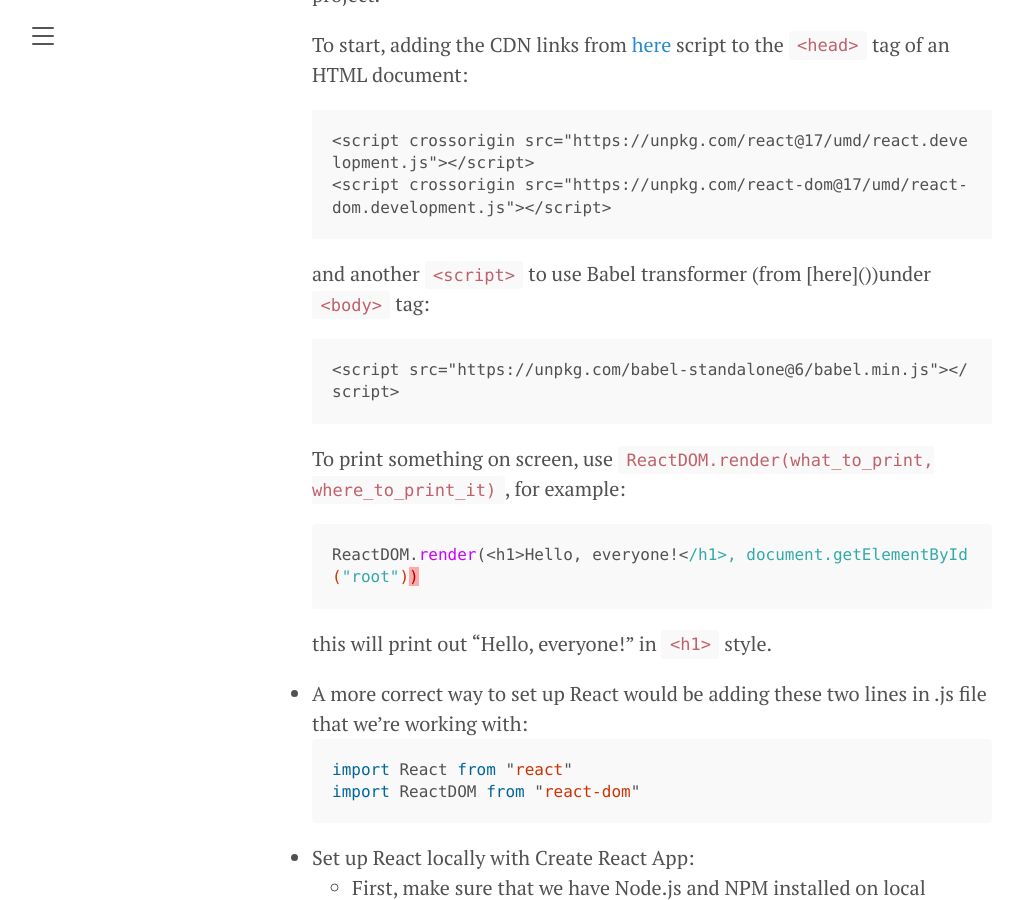
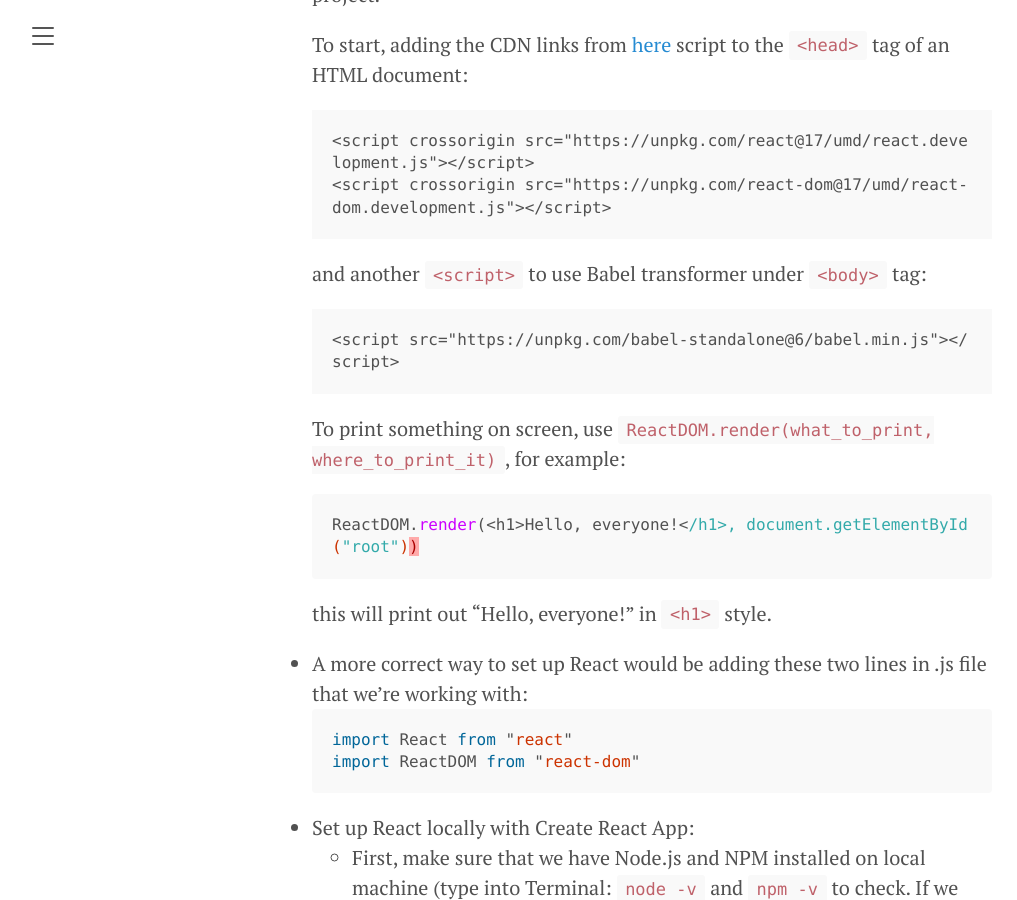
Before and after one commit to thaong91/tn-appdev-spr22, a Jekyll site: the page built from _posts/2022-05-06-learning-react.md, in a window 1280 px wide and 900 px high, scrolled down 501 px. Shown: the whole window, without its empty margins (8-1025 px from the left). Built offline with Jekyll 4.4.1, drawn with Linux system fonts in a browser that asks for light colours; nearby versions of some CDN libraries.

Commit message:
Update 2022-05-06-learning-react.md

````diff
--- a/_posts/2022-05-06-learning-react.md
+++ b/_posts/2022-05-06-learning-react.md
@@ -15,7 +15,7 @@ This is going to be another rather lengthy note documenting my learning as I'm g
   <script crossorigin src="https://unpkg.com/react@17/umd/react.development.js"></script>
   <script crossorigin src="https://unpkg.com/react-dom@17/umd/react-dom.development.js"></script>
   ```
-  and another `<script>` to use Babel transformer (from [here](<script src="https://unpkg.com/babel-standalone@6/babel.min.js"></script>))under `<body>` tag:
+  and another `<script>` to use Babel transformer under `<body>` tag:
   ```HTML
   <script src="https://unpkg.com/babel-standalone@6/babel.min.js"></script>
   ```
````
